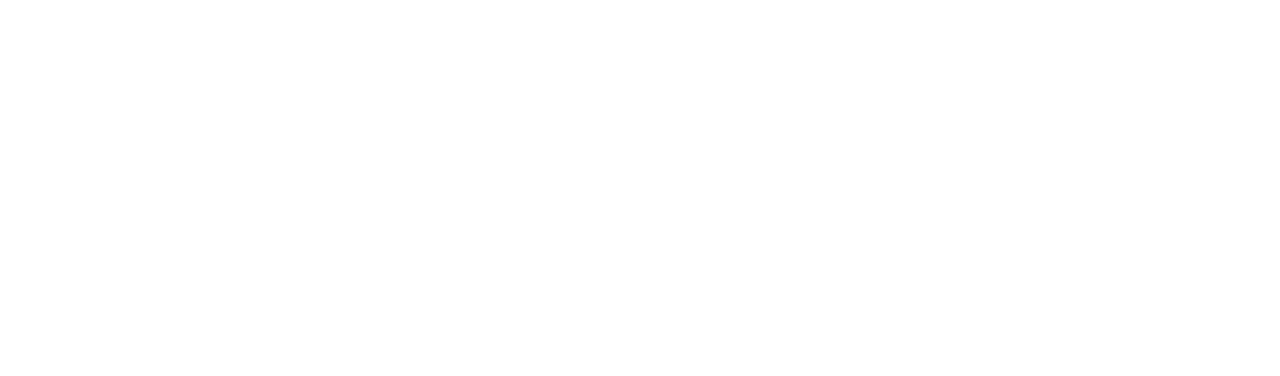
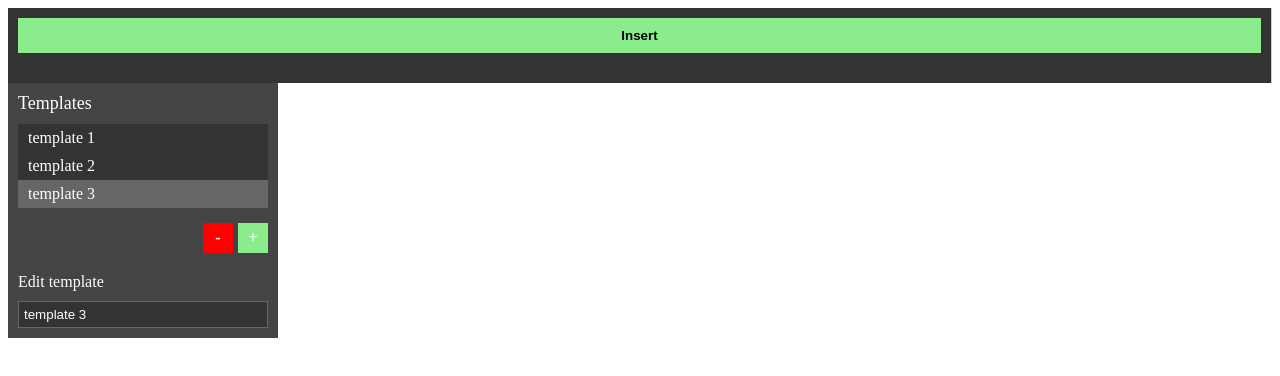
Before and after one commit to lzfilms4/triumf-task, a website built with webpack: page src/index.html in a window 1280 px wide. Built offline with nearby package versions, Linux system fonts and the light colour scheme.

Commit message:
fix define

```diff
--- a/src/index.html
+++ b/src/index.html
@@ -6,6 +6,7 @@
         <title>Web Component</title>
     </head>
     <body>
+        <editor-app></editor-app>
         <script src="webcomp-boilerplate.js"></script>
     </body>
 </html>
```
